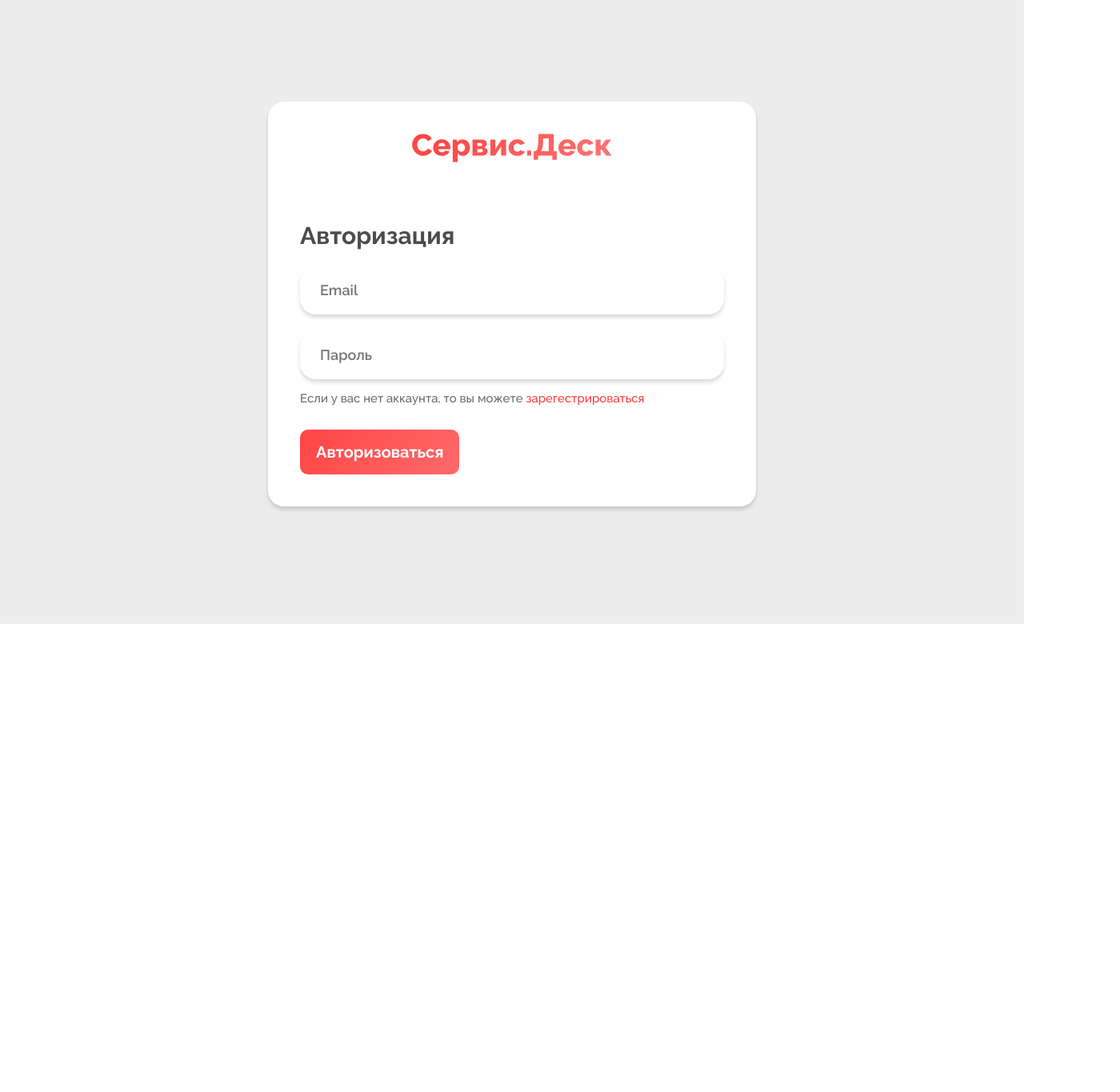
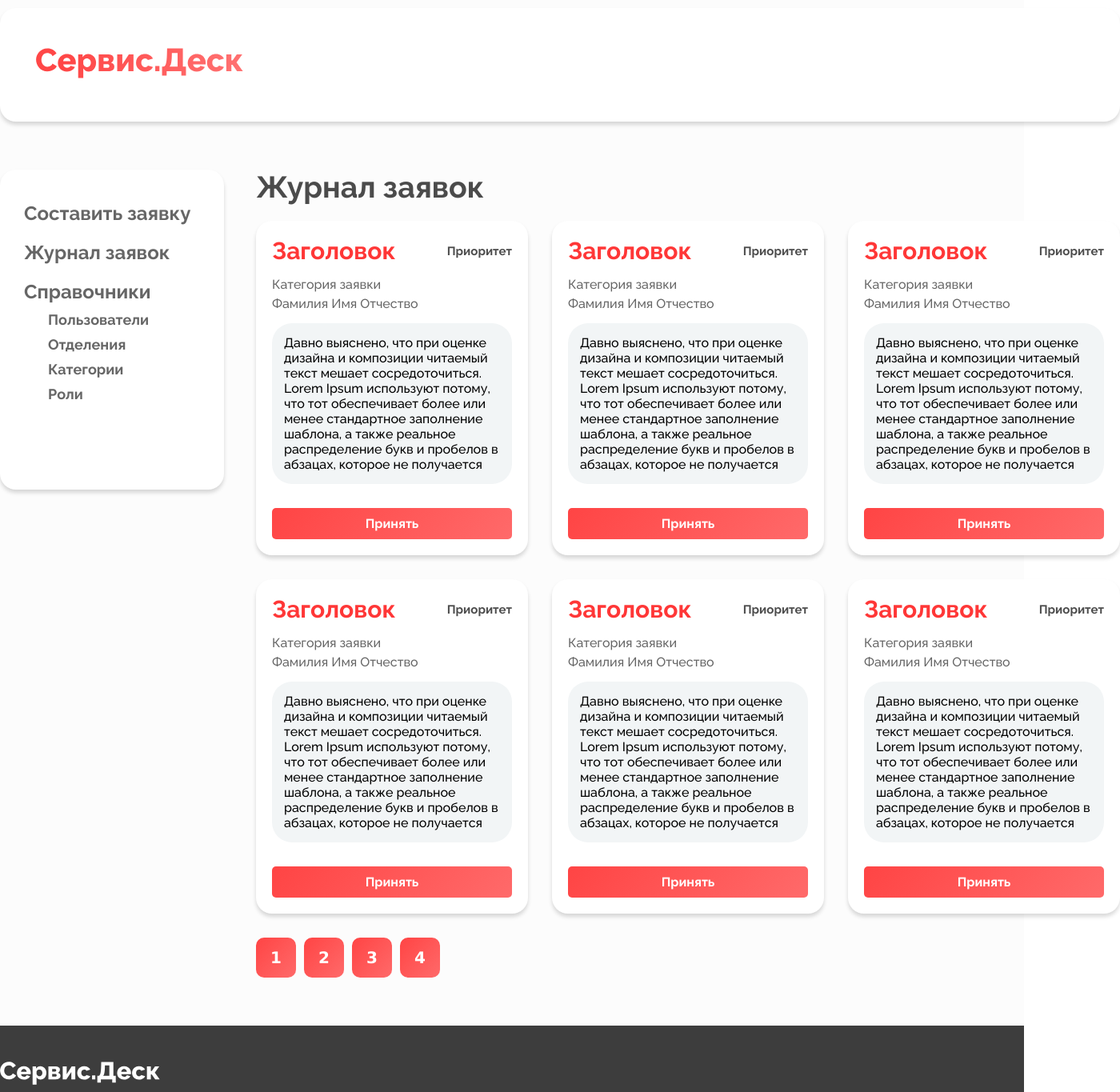
Before and after one commit to Jan1si/servise-desk-node, a React (Create React App) app in the folder app/: page /tasks in a window 1280 px wide. Shown: the part 20-1385 px from the top of the page at 80% size, 1400 px wide, since content can reach past the window. Before the commit the page ends 800 px from the top, so only its background shows below. Built offline with nearby package versions, Linux system fonts and the light colour scheme.

Commit message:
create Tasks page

```diff
--- a/app/src/App.jsx
+++ b/app/src/App.jsx
@@ -13,8 +13,8 @@ import { AuthForms } from './components/AuthForms';
 export const App = () => {
   return (
     <div className="app">
-      <AuthForms />
-      {/* <Header />
+      {/* <AuthForms /> */}
+      <Header />
         <div className="main">
           <div className="container">
             <div className="mainBlock">
@@ -26,7 +26,7 @@ export const App = () => {
             </div>
           </div>
         </div>
-      <Footer /> */}
+      <Footer />
     </div>
   )
 }
--- a/app/src/Pages/Main/index.jsx
+++ b/app/src/Pages/Main/index.jsx
@@ -1,14 +1,14 @@
 import React from 'react'
 import { NavBlock } from '../../components/NavBlock';
 import { TaskForm } from '../../components/TaskForm';
-import { TasksList } from '../../components/TasksList';
+import { TasksBar } from '../../components/TasksBar';
 
 export const Main = () => {
 
   return (
     <>
       <TaskForm />
-      <TasksList />
+      <TasksBar />
     </>
   )
 }
--- /dev/null
+++ b/app/src/Pages/Tasks/Tasks.scss
@@ -0,0 +1,97 @@
+@import "../../var_styles.scss";
+
+.listBlock {
+  width: 100%;
+  margin-left: 40px;
+
+  .title{
+    font-size: 25px;
+    color: $boldTextColor
+  }
+
+  .tasklist{
+    display: flex;
+    flex-direction: row;
+    flex-wrap: wrap;
+    margin-top: 20px;
+    grid-gap: 30px;
+  }
+  .taskItem{
+    width: 340px;
+    padding: 20px;
+    background: white;
+    box-shadow: $blockShadow;
+    border-radius: $borderBlockRadius;
+    .headerItem{
+      display: flex;
+      justify-content: space-between;
+      align-items: center;
+      .titleItem {
+        color: $activeTextColor;
+        font-size: 20px;
+        font-weight: 700;
+        cursor: pointer;
+      }
+      .priorityItem{
+        color: $boldTextColor;
+        font-size: 15px;
+        font-weight: 700;
+      }
+
+    }
+    .infoTask{
+      margin: 15px 0;
+      display: flex;
+      flex-direction: column;
+      grid-gap: 5px;
+      .categoryTask, .userTask{
+        color: $baseTextColor;
+        font-size: 16px;
+        font-weight: 500;
+      }
+    }
+    .textTask{
+      padding: 15px;
+      background: #F2F5F6;
+      border-radius: 25px;
+    }
+    .btnSend{
+      width: 100%;
+      padding: 10px 0;
+      background: $activeButtonColor;
+      outline: none;
+      border: none;
+      border-radius: 5px;
+      color: white;
+      font-size: 16px;
+      font-weight: 700;
+      margin-top: 30px;
+      cursor: pointer;
+    }
+  }
+  .pagination{
+    margin-top: 30px;
+    .pagList{
+      display: flex;
+      flex-direction: row;
+      grid-gap: 10px;
+    }
+    .bullet {
+      width: 50px;
+      height: 50px;
+      display: flex;
+      align-items: center;
+      justify-content: center;
+      background: $activeButtonColor;
+      border-radius: 10px;
+      color: white;
+      font-size: 20px;
+      font-weight: 600;
+      cursor: pointer;
+      > p {
+        font-family: Verdana, Geneva, Tahoma, sans-serif;
+      }
+    }
+  }
+
+}
--- a/app/src/Pages/Tasks/index.jsx
+++ b/app/src/Pages/Tasks/index.jsx
@@ -1,7 +1,154 @@
 import React from 'react'
+import  './Tasks.scss'
 
 export const Tasks = () => {
   return (
-    <div>Марат лох</div>
+   <div className="listBlock">
+      <div className="title">
+        <h2>Журнал заявок</h2>
+      </div>
+      <ul className="tasklist">
+      <div className="taskItem">
+          <div className="headerItem">
+            <div className="titleItem">
+              <h2>Заголовок</h2>
+            </div>
+            <div className="priorityItem">
+              <span>Приоритет</span>
+            </div>
+          </div>
+          <div className="infoTask">
+            <div className="categoryTask"><p>Категория заявки</p></div>
+            <div className="userTask"><p>Фамилия Имя Отчество</p></div>
+          </div>
+          <div className="textTask">
+            <p>
+              Давно выяснено, что при оценке дизайна и композиции читаемый текст мешает сосредоточиться. Lorem Ipsum используют потому, что тот обеспечивает более или менее стандартное заполнение шаблона, а также реальное распределение букв и пробелов в абзацах, которое не получается
+            </p>
+          </div>
+          <button className="btnSend">Принять</button>
+        </div>
+
+        <div className="taskItem">
+          <div className="headerItem">
+            <div className="titleItem">
+              <h2>Заголовок</h2>
+            </div>
+            <div className="priorityItem">
+              <span>Приоритет</span>
+            </div>
+          </div>
+          <div className="infoTask">
+            <div className="categoryTask"><p>Категория заявки</p></div>
+            <div className="userTask"><p>Фамилия Имя Отчество</p></div>
+          </div>
+          <div className="textTask">
+            <p>
+              Давно выяснено, что при оценке дизайна и композиции читаемый текст мешает сосредоточиться. Lorem Ipsum используют потому, что тот обеспечивает более или менее стандартное заполнение шаблона, а также реальное распределение букв и пробелов в абзацах, которое не получается
+            </p>
+          </div>
+          <button className="btnSend">Принять</button>
+        </div>
+        <div className="taskItem">
+          <div className="headerItem">
+            <div className="titleItem">
+              <h2>Заголовок</h2>
+            </div>
+            <div className="priorityItem">
+              <span>Приоритет</span>
+            </div>
+          </div>
+          <div className="infoTask">
+            <div className="categoryTask"><p>Категория заявки</p></div>
+            <div className="userTask"><p>Фамилия Имя Отчество</p></div>
+          </div>
+          <div className="textTask">
+            <p>
+              Давно выяснено, что при оценке дизайна и композиции читаемый текст мешает сосредоточиться. Lorem Ipsum используют потому, что тот обеспечивает более или менее стандартное заполнение шаблона, а также реальное распределение букв и пробелов в абзацах, которое не получается
+            </p>
+          </div>
+          <button className="btnSend">Принять</button>
+        </div>
+
+        <div className="taskItem">
+          <div className="headerItem">
+            <div className="titleItem">
+              <h2>Заголовок</h2>
+            </div>
+            <div className="priorityItem">
+              <span>Приоритет</span>
+            </div>
+          </div>
+          <div className="infoTask">
+            <div className="categoryTask"><p>Категория заявки</p></div>
+            <div className="userTask"><p>Фамилия Имя Отчество</p></div>
+          </div>
+          <div className="textTask">
+            <p>
+              Давно выяснено, что при оценке дизайна и композиции читаемый текст мешает сосредоточиться. Lorem Ipsum используют потому, что тот обеспечивает более или менее стандартное заполнение шаблона, а также реальное распределение букв и пробелов в абзацах, которое не получается
+            </p>
+          </div>
+          <button className="btnSend">Принять</button>
+        </div>
+
+        <div className="taskItem">
+          <div className="headerItem">
+            <div className="titleItem">
+              <h2>Заголовок</h2>
+            </div>
+            <div className="priorityItem">
+              <span>Приоритет</span>
+            </div>
+          </div>
+          <div className="infoTask">
+            <div className="categoryTask"><p>Категория заявки</p></div>
+            <div className="userTask"><p>Фамилия Имя Отчество</p></div>
+          </div>
+          <div className="textTask">
+            <p>
+              Давно выяснено, что при оценке дизайна и композиции читаемый текст мешает сосредоточиться. Lorem Ipsum используют потому, что тот обеспечивает более или менее стандартное заполнение шаблона, а также реальное распределение букв и пробелов в абзацах, которое не получается
+            </p>
+          </div>
+          <button className="btnSend">Принять</button>
+        </div>
+
+        <div className="taskItem">
+          <div className="headerItem">
+            <div className="titleItem">
+              <h2>Заголовок</h2>
+            </div>
+            <div className="priorityItem">
+              <span>Приоритет</span>
+            </div>
+          </div>
+          <div className="infoTask">
+            <div className="categoryTask"><p>Категория заявки</p></div>
+            <div className="userTask"><p>Фамилия Имя Отчество</p></div>
+          </div>
+          <div className="textTask">
+            <p>
+              Давно выяснено, что при оценке дизайна и композиции читаемый текст мешает сосредоточиться. Lorem Ipsum используют потому, что тот обеспечивает более или менее стандартное заполнение шаблона, а также реальное распределение букв и пробелов в абзацах, которое не получается
+            </p>
+          </div>
+          <button className="btnSend">Принять</button>
+        </div>
+      </ul>
+      <div className="pagination">
+        <ul className="pagList">
+          <li className="bullet">
+            <p>1</p>
+          </li>
+          <li className="bullet">
+            <p>2</p>
+          </li>
+          <li className="bullet">
+            <p>3</p>
+          </li>
+          <li className="bullet">
+            <p>4</p>
+          </li>
+        </ul>
+      </div>
+   </div>
   )
 }
--- a/app/src/components/AuthForms/index.jsx
+++ b/app/src/components/AuthForms/index.jsx
@@ -61,7 +61,7 @@ export const AuthForms = () => {
                     <p className={styles.afterInfo}>Если у вас уже есть аккаунт, то нажмите
                         <span onClick={() => setIsShowRegister((prev) => !prev)}> войти</span>
                     </p>
-                    <button className={styles.btnSend}>Зарегестрироваться</button>
+                    <button className={styles.btnSend}>Зарегистрироваться</button>
                 </form>
             </div>
 
@@ -80,7 +80,7 @@ export const AuthForms = () => {
                         </div>
                     </div>
                     <p className={styles.afterInfo}>Если у вас нет аккаунта, то вы можете
-                        <span onClick={() => setIsShowRegister((prev) => !prev)}> зарегестрироваться</span>
+                        <span onClick={() => setIsShowRegister((prev) => !prev)}> зарегистрироваться</span>
                     </p>
                     <button className={styles.btnSend}>Авторизоваться</button>
                 </form>
--- a/app/src/components/NavBlock/NavBlock.module.scss
+++ b/app/src/components/NavBlock/NavBlock.module.scss
@@ -1,7 +1,7 @@
 @import "../../var_styles.scss";
 
 .navBlock{
-    width: 280px;
+    min-width: 280px;
     min-height: 400px;
     max-height: 400px;
     background: white;
--- a/app/src/components/TasksList/index.jsx
+++ b/app/src/components/TasksBar/index.jsx
@@ -1,7 +1,7 @@
 import React from 'react'
 import empty from '../../assets/empty.svg';
 
-export const TasksList = () => {
+export const TasksBar = () => {
   return (
     <div className="blockTasks">
       <div className="title">
```
